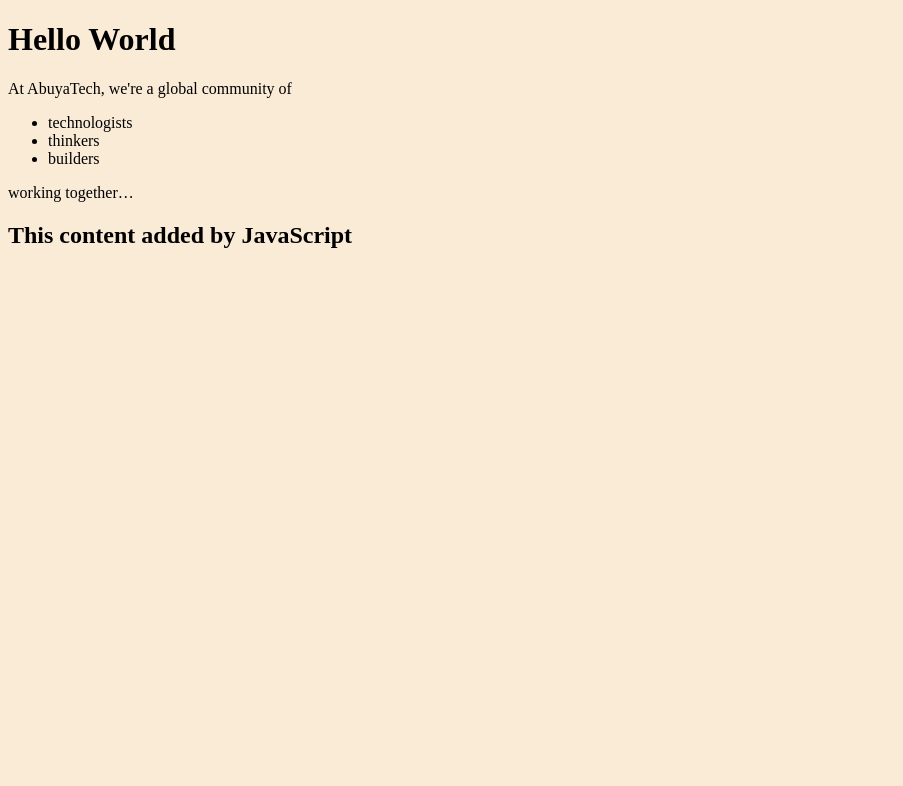
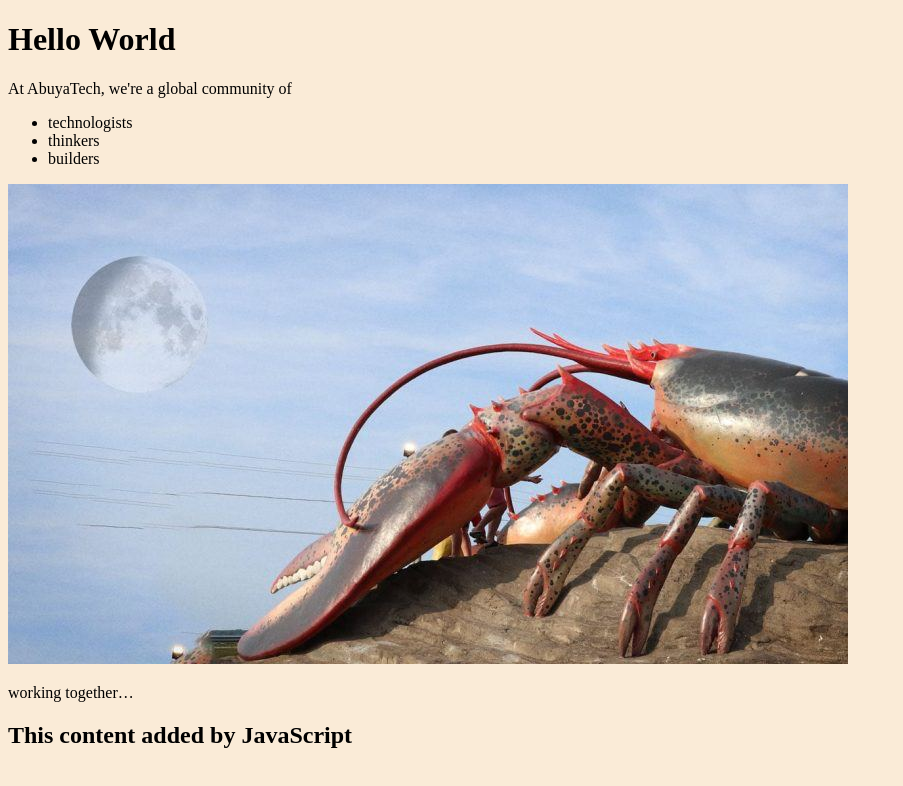
Before and after one commit to Ombasabuya/example-repository, a plain HTML site: page index.html in a window 1280 px wide. Shown: the whole page, without its empty margins (0-903 px from the left). Drawn offline with Linux system fonts and the light colour scheme.

Commit message:
add style.css, connect to index.html

```diff
--- a/index.html
+++ b/index.html
@@ -8,6 +8,7 @@
     <title>My Website </title>
 </head>
 <body>
+
     <h1>Hello World </h1>
     <p>At AbuyaTech, we're a global community of</p>
 
@@ -16,7 +17,7 @@
       <li>thinkers</li>
       <li>builders</li>
     </ul>
-
+    <img src="lobster.jpg" alt="">
     <p>working together…</p>
 
     <script src="script.js"></script>
--- a/style.css
+++ b/style.css
@@ -1,3 +1,4 @@
 body{
     background-color: antiquewhite;
+
 }
```
Also changed, not shown: lobster.jpg (added).
